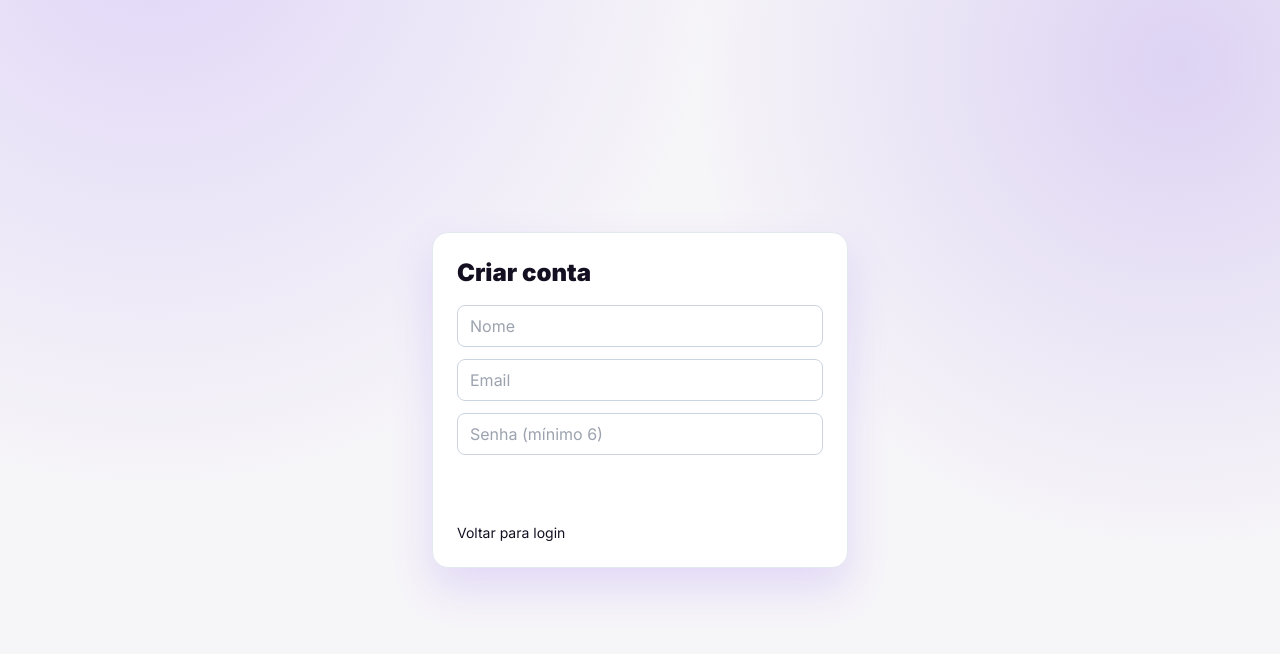
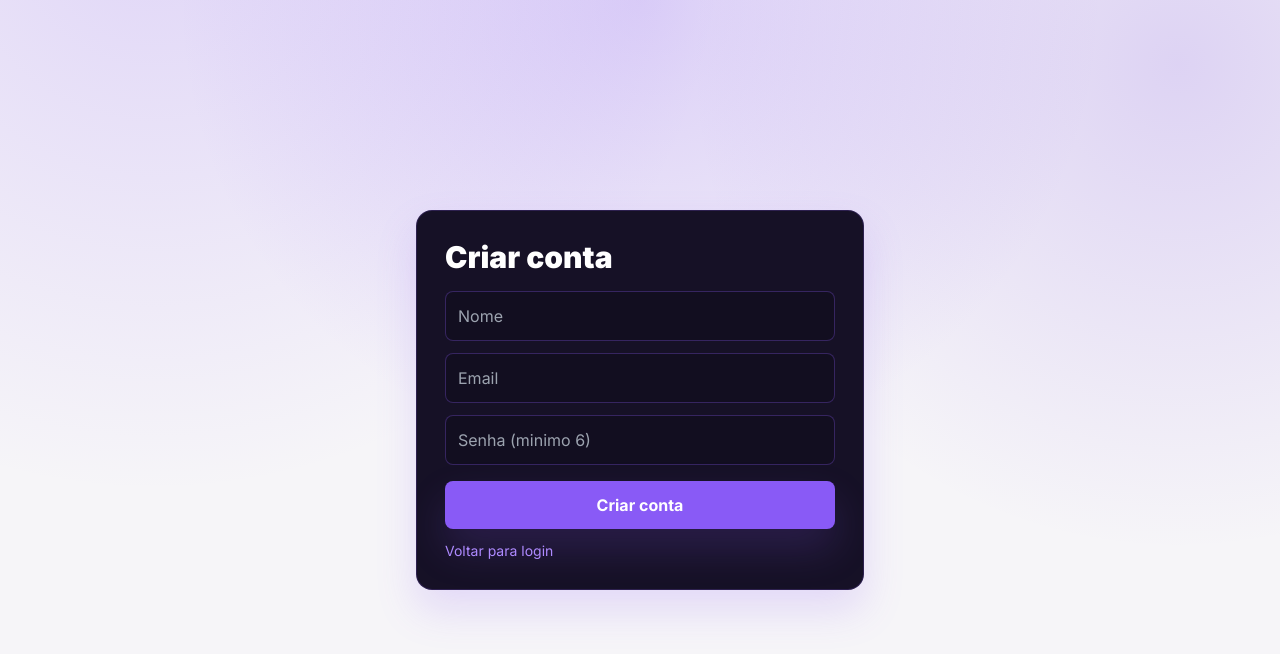
Before and after one commit to erickoberti/studyflow, a Next.js app: page /auth/register in a window 1280 px wide. Shown: the top 654 px of the page. Built offline with nearby package versions, Linux system fonts and the light colour scheme; no server answers.

Commit message:
chore: ajustes visuais e auth

```diff
--- a/src/app/(auth)/auth/register/page.tsx
+++ b/src/app/(auth)/auth/register/page.tsx
@@ -9,9 +9,10 @@ export default function RegisterPage() {
   const [isPending, startTransition] = useTransition();
 
   return (
-    <div className="mx-auto flex min-h-screen max-w-md flex-col justify-center px-4">
+    <div className="relative flex min-h-screen items-center justify-center px-4">
+      <div className="absolute inset-0 bg-[radial-gradient(circle_at_top,rgba(137,90,246,0.25),transparent_45%)]" />
       <form
-        className="rounded-card border border-slate-200 bg-white p-6 shadow-soft"
+        className="relative w-full max-w-md rounded-2xl border border-primary/20 bg-[#161126] p-7 shadow-soft"
         action={(formData) => {
           startTransition(async () => {
             const res = await registerUser(formData);
@@ -19,23 +20,34 @@ export default function RegisterPage() {
           });
         }}
       >
-        <h1 className="text-2xl font-black text-ink">Criar conta</h1>
+        <h1 className="text-3xl font-black text-white">Criar conta</h1>
         <div className="mt-4 space-y-3">
-          <input name="name" placeholder="Nome" required className="w-full rounded-lg border border-slate-300 px-3 py-2" />
-          <input name="email" type="email" placeholder="Email" required className="w-full rounded-lg border border-slate-300 px-3 py-2" />
+          <input
+            name="name"
+            placeholder="Nome"
+            required
+            className="w-full rounded-lg border border-primary/30 bg-[#120e20] px-3 py-3 text-white outline-none focus:border-primary"
+          />
+          <input
+            name="email"
+            type="email"
+            placeholder="Email"
+            required
+            className="w-full rounded-lg border border-primary/30 bg-[#120e20] px-3 py-3 text-white outline-none focus:border-primary"
+          />
           <input
             name="password"
             type="password"
-            placeholder="Senha (mínimo 6)"
+            placeholder="Senha (minimo 6)"
             required
-            className="w-full rounded-lg border border-slate-300 px-3 py-2"
+            className="w-full rounded-lg border border-primary/30 bg-[#120e20] px-3 py-3 text-white outline-none focus:border-primary"
           />
         </div>
-        {message ? <p className="mt-3 text-sm text-slate-600">{message}</p> : null}
-        <button type="submit" disabled={isPending} className="mt-4 w-full rounded-lg bg-brand py-2 font-semibold text-white">
+        {message ? <p className="mt-3 text-sm text-slate-300">{message}</p> : null}
+        <button type="submit" disabled={isPending} className="mt-4 w-full rounded-lg bg-primary py-3 font-bold text-white shadow-soft disabled:opacity-50">
           {isPending ? "Criando..." : "Criar conta"}
         </button>
-        <Link href="/auth/login" className="mt-3 block text-sm text-brand hover:underline">
+        <Link href="/auth/login" className="mt-3 block text-sm text-primarySoft hover:underline">
           Voltar para login
         </Link>
       </form>
```
